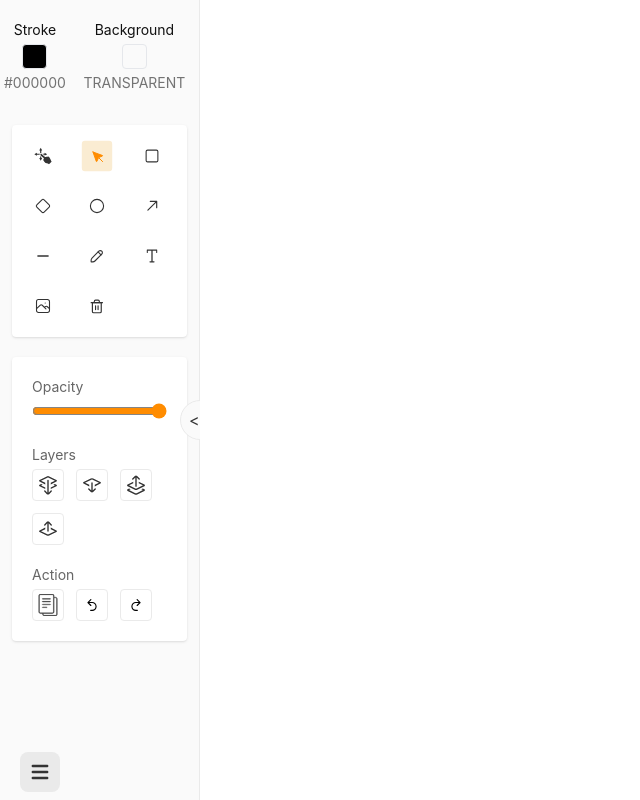
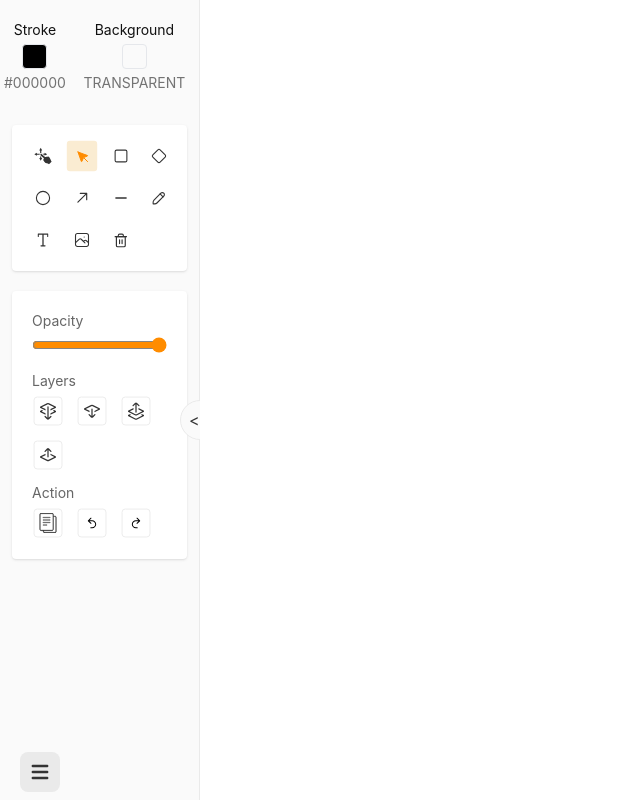
Before and after one commit to dawkaka/drawapp, a React (Vite) app: page / in a window 1280 px wide. Shown: the whole page, without its empty margins (0-640 px from the left). Built offline with nearby package versions, Linux system fonts and the light colour scheme.

Commit message:
feat: done making side panel smaller

```diff
--- a/src/components/side.tsx
+++ b/src/components/side.tsx
@@ -29,8 +29,6 @@ export default function Side() {
     useEffect(() => {
         let w = window.innerWidth
         if (w < 768) {
-            const ww = Math.max(200, w * 0.35)
-            setWidth(ww)
             setClosed(true)
         } else {
             setClosed(false)
@@ -55,10 +53,14 @@ export default function Side() {
                     opened && <DownloadModal items={items} close={() => setOpened(false)} />
                 } */}
 
-                <div className="bg-[var(--accents-1)] relative w-full h-full overflow-y-auto pb-10">
+                <div className="relative bg-[var(--accents-1)] relative w-full h-full overflow-y-auto pb-10"
+                    style={{
+                        overflowX: "hidden"
+                    }}
+                >
                     <ColorPanel />
                     <Tools />
-                    <div className="flex flex-col gap-5 p-2 shadow bg-[var(--background)] mx-3 my-5 rounded p-5">
+                    <div className="flex flex-col gap-3 p-2 shadow bg-[var(--background)] mx-3 my-5 rounded p-5">
                         {
                             (tool === "ellipse" || tool === "rectangle" || tool === "diamond" || tool === "arrow" || tool === "line" || tool === "pencil") && <FillToolsOptions />
                         }
--- a/src/components/toolOptions.tsx
+++ b/src/components/toolOptions.tsx
@@ -69,38 +69,6 @@ export function ArrowOnlyOptions() {
                 <div className="flex flex-wrap gap-3">
                     <ArrowHeadPicker value={mainState.arrowHead} type="head" />
                     <ArrowHeadPicker value={mainState.arrowTail} type="tail" />
-
-                    {/* <OptionContainer selected={String(mainState.arrowType)} value="end_arrow" onClick={handleArrowType}>
-                        <svg fill="currentColor" viewBox="0 0 24 24" id="right-arrow" data-name="Flat Line" xmlns="http://www.w3.org/2000/svg" className="icon flat-line">
-                            <g id="SVGRepo_bgCarrier" stroke-width="0"></g>
-                            <g id="SVGRepo_tracerCarrier" stroke-linecap="round" stroke-linejoin="round"></g><g id="SVGRepo_iconCarrier">
-                                <line id="primary" x1="3" y1="12" x2="21" y2="12" style={{
-                                    fill: "none", stroke: "currentColor", strokeLinecap: "round", strokeLinejoin:
-                                        "round", strokeWidth: 1.8719999999999999
-                                }}>
-                                </line>
-                                <polyline id="primary-2" data-name="primary" points="18 15 21 12 18 9" style={{
-                                    fill: "none", stroke: "currentColor", strokeLinecap: "round",
-                                    strokeLinejoin: "round", strokeWidth: 1.8719999999999999
-                                }}></polyline>
-                            </g>
-                        </svg>
-
-                    </OptionContainer>
-                    <OptionContainer selected={String(mainState.arrowType)} value="both_arrow" onClick={handleArrowType}>
-                        <svg fill="currentColor" height="18px" width="18px" version="1.1" id="Layer_1" xmlns="http://www.w3.org/2000/svg" xmlnsXlink="http://www.w3.org/1999/xlink"
-                            viewBox="0 0 492.001 492.001"
-                            xmlSpace="preserve">
-                            <g id="SVGRepo_bgCarrier" stroke-width="0"></g>
-                            <g id="SVGRepo_tracerCarrier" stroke-linecap="round" stroke-linejoin="round"></g><g id="SVGRepo_iconCarrier"> <g> <g>
-                                <path d="M487.971,235.993l-85.468-85.464c-5.22-5.228-14.396-5.228-19.616,0l-7.452,7.448c-5.4,5.408-5.4,14.548,0.004,19.956 l48.456,48.792H67.911l48.696-49.02c5.408-5.412,5.408-14.384,0-19.796l-7.444-7.524c-5.232-5.232-14.404-5.272-19.624-0.044 L4.035,235.813c-2.672,2.676-4.1,6.24-4.032,9.916c-0.072,3.82,1.36,7.396,4.032,10.068l85.464,85.464 c5.228,5.232,14.396,5.228,19.62,0l7.444-7.448c5.416-5.416,5.416-13.784,0-19.192l-49.856-49.436h358.792l-50.096,49.668 c-2.612,2.604-4.052,5.884-4.052,9.592s1.436,7.088,4.052,9.7l7.444,7.396c2.616,2.612,6.1,4.02,9.812,4.02 c3.716,0,7.196-1.448,9.812-4.06l85.5-85.508c2.664-2.668,4.096-6.248,4.028-9.924 C492.075,242.245,490.639,238.665,487.971,235.993z">
-                                </path>
-                            </g>
-                            </g>
-                            </g>
-                        </svg>
-                    </OptionContainer> */}
-
                 </div>
             </fieldset>
             <fieldset className="flex flex-col gap-2">
@@ -211,7 +179,7 @@ function ArrowHeadPicker({ type, value }: { type: "head" | "tail", value: ArrowH
                 </div>
             </button>
 
-            <div className="absolute hidden grid-cols-3 top-[50%] right-[-120px] z-10 shadow bg-[var(--background)]  p-2 rounded gap-3"
+            <div className="absolute hidden grid-cols-3 top-[50%] right-[-80px] z-10 shadow bg-[var(--background)]  p-2 rounded gap-2"
                 style={{
                     transform: type === "head" ? "rotateY(180deg) scale(0.8)" : "scale(0.8)"
                 }}
@@ -458,6 +426,7 @@ function OptionContainer({ selected, value, onClick, children }: { selected: str
                 border: `1px solid ${selected === value ? "var(--p-light)" : "var(--accents-2)"}`,
                 fill: selected === value ? "var(--p-dark)" : "none",
                 overflow: "hidden",
+                transform: "scale(0.9)"
             }}
         >
             <div className="flex items-center justify-center h-[22px] w-[22px]">
@@ -557,6 +526,9 @@ export function Actions() {
                 <button
                     className="w-fit p-1 rounded hover:bg-[var(--p-light)]  hover:text-[var(--p-dark)]  border border-[var(--accents-2)]"
                     onClick={undo}
+                    style={{
+                        transform: "scale(0.9)"
+                    }}
                 >
                     <svg width="22" height="22" viewBox="0 0 15 15" fill="currentColor" xmlns="http://www.w3.org/2000/svg" style={{ transform: "scale(1, 1)" }}>
                         <path d="M10.6707 8.5081C10.6707 10.1923 9.3004 11.5625 7.61631 11.5625H6.5351C6.35593 11.5625 6.21074 11.4173 6.21074 11.2382V11.13C6.21074 10.9508 6.35591 10.8057 6.5351 10.8057H7.61631C8.88313 10.8057 9.91387 9.77492 9.91387 8.5081C9.91387 7.24128 8.88313 6.21054 7.61631 6.21054H5.62155L6.99534 7.58433C7.14289 7.73183 7.14289 7.97195 6.99534 8.11944C6.85216 8.26251 6.60298 8.2623 6.46013 8.11944L4.44045 6.09971C4.36898 6.02824 4.32959 5.93321 4.32959 5.8321C4.32959 5.73106 4.36898 5.63598 4.44045 5.56454L6.46024 3.54472C6.60309 3.40176 6.85248 3.40176 6.99535 3.54472C7.14291 3.69218 7.14291 3.93234 6.99535 4.07979L5.62156 5.45368H7.61631C9.3004 5.45368 10.6707 6.82393 10.6707 8.5081Z">
@@ -566,6 +538,10 @@ export function Actions() {
                 <button
                     className="w-fit p-1 rounded hover:bg-[var(--p-light)]  hover:text-[var(--p-dark)]  border border-[var(--accents-2)]"
                     onClick={redo}
+                    style={{
+                        transform: "scale(0.9)"
+                    }}
+
                 >
                     <svg width="22" height="22" viewBox="0 0 15 15" fill="currentColor" xmlns="http://www.w3.org/2000/svg" style={{ transform: "scale(-1, 1)" }}>
                         <path d="M10.6707 8.5081C10.6707 10.1923 9.3004 11.5625 7.61631 11.5625H6.5351C6.35593 11.5625 6.21074 11.4173 6.21074 11.2382V11.13C6.21074 10.9508 6.35591 10.8057 6.5351 10.8057H7.61631C8.88313 10.8057 9.91387 9.77492 9.91387 8.5081C9.91387 7.24128 8.88313 6.21054 7.61631 6.21054H5.62155L6.99534 7.58433C7.14289 7.73183 7.14289 7.97195 6.99534 8.11944C6.85216 8.26251 6.60298 8.2623 6.46013 8.11944L4.44045 6.09971C4.36898 6.02824 4.32959 5.93321 4.32959 5.8321C4.32959 5.73106 4.36898 5.63598 4.44045 5.56454L6.46024 3.54472C6.60309 3.40176 6.85248 3.40176 6.99535 3.54472C7.14291 3.69218 7.14291 3.93234 6.99535 4.07979L5.62156 5.45368H7.61631C9.3004 5.45368 10.6707 6.82393 10.6707 8.5081Z">
@@ -633,7 +609,7 @@ function StrokeWidth() {
     return (
         <fieldset className="flex flex-col gap-2">
             <legend className="text-sm text-[var(--accents-5)] mb-1">Stroke width</legend>
-            <div className="flex flex-wrap gap-3">
+            <div className="flex flex-wrap gap-2">
                 <FillOption option={2} selectedOption={mainState.strokeWidth} onClick={width} />
                 <FillOption option={3} selectedOption={mainState.strokeWidth} onClick={width} />
                 <FillOption option={4} selectedOption={mainState.strokeWidth} onClick={width} />
@@ -662,7 +638,7 @@ export function BorderRadius() {
     return (
         <fieldset className="flex flex-col gap-2">
             <legend className="text-sm text-[var(--accents-5)] mb-1">Border radius</legend>
-            <div className="flex flex-wrap gap-3">
+            <div className="flex flex-wrap gap-2">
                 <Radius option={0} selectedOption={mainState.borderRadius} onClick={changeRadius} />
                 <Radius option={15} selectedOption={mainState.borderRadius} onClick={changeRadius} />
                 <Radius option={25} selectedOption={mainState.borderRadius} onClick={changeRadius} />
@@ -678,7 +654,8 @@ export function Radius({ onClick, option, selectedOption }: { onClick: (val: num
             onClick={() => onClick(option)}
             style={{
                 backgroundColor: selectedOption === option ? "var(--p-light)" : "",
-                border: `1px solid ${selectedOption === option ? "var(--p-light)" : "var(--accents-2)"}`
+                border: `1px solid ${selectedOption === option ? "var(--p-light)" : "var(--accents-2)"}`,
+                transform: "scale(0.9)"
             }}
         >
             <div className="flex items-center justify-center"
@@ -702,7 +679,9 @@ function FillOption({ onClick, option, selectedOption }: { onClick: (val: Stroke
             onClick={() => onClick(option)}
             style={{
                 backgroundColor: selectedOption === option ? "var(--p-light)" : "",
-                border: `1px solid ${selectedOption === option ? "var(--p-light)" : "var(--accents-2)"}`
+                border: `1px solid ${selectedOption === option ? "var(--p-light)" : "var(--accents-2)"}`,
+                transform: "scale(0.9)"
+
             }}
         >
             <div className="flex items-center justify-center"
@@ -743,7 +722,7 @@ function StrokeStyle() {
 
         <fieldset className="flex flex-col gap-2">
             <legend className="text-sm text-[var(--accents-5)] mb-1">Stroke style</legend>
-            <div className="flex flex-wrap gap-3">
+            <div className="flex flex-wrap gap-2">
                 <StrokeStyleOption option={"solid"} selectedOption={selected} onClick={strokeStyleChange} />
                 <StrokeStyleOption option={"dotted"} selectedOption={selected} onClick={strokeStyleChange} />
                 <StrokeStyleOption option={"dashed"} selectedOption={selected} onClick={strokeStyleChange} />
@@ -759,7 +738,9 @@ function StrokeStyleOption({ onClick, option, selectedOption }: { onClick: (val:
             onClick={() => onClick(option)}
             style={{
                 backgroundColor: selectedOption === option ? "var(--p-light)" : "",
-                border: `1px solid ${selectedOption === option ? "var(--p-light)" : "var(--accents-2)"}`
+                border: `1px solid ${selectedOption === option ? "var(--p-light)" : "var(--accents-2)"}`,
+                transform: "scale(0.9)"
+
             }}
         >
             <div className="flex items-center justify-center"
--- a/src/components/tools.tsx
+++ b/src/components/tools.tsx
@@ -55,13 +55,13 @@ export default function Tools() {
 
 
     return (
-        <div className="bg-[var(--background)] rounded-lg m-2 px-2 py-1 shadow md:m-3 md:p-3 md:rounded tools"
+        <div className="bg-[var(--background)] rounded-lg px-2 py-1 shadow md:m-3 md:p-3 md:rounded tools"
             style={{
                 isolation: "isolate",
                 zIndex: -1
             }}
         >
-            <div className="flex md:grid grid-cols-3 gap-3">
+            <div className="flex gap-2 md:grid grid-cols-4 md:gap-1">
                 <CanvasTool onClick={() => setState({ ...app, tool: "move" })} tool="move" selectedTool={tool}>
                     <svg version="1.1" id="_x32_" xmlns="http://www.w3.org/2000/svg" xmlnsXlink="http://www.w3.org/1999/xlink" viewBox="0 0 512 512" xmlSpace="preserve" fill="currentColor"><g id="SVGRepo_bgCarrier" strokeWidth="0"></g>
                         <g id="SVGRepo_tracerCarrier" strokeLinecap="round" strokeLinejoin="round"></g><g id="SVGRepo_iconCarrier"> <style type="text/css"></style>
```
